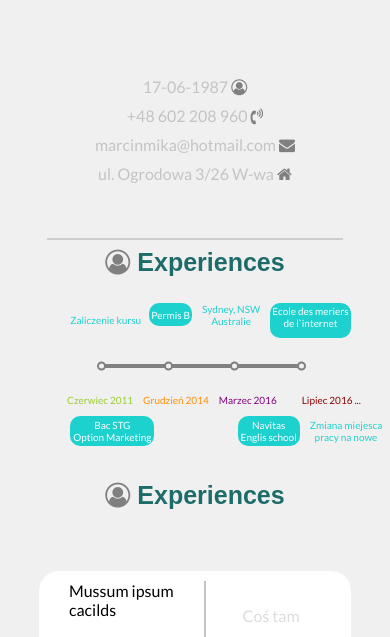
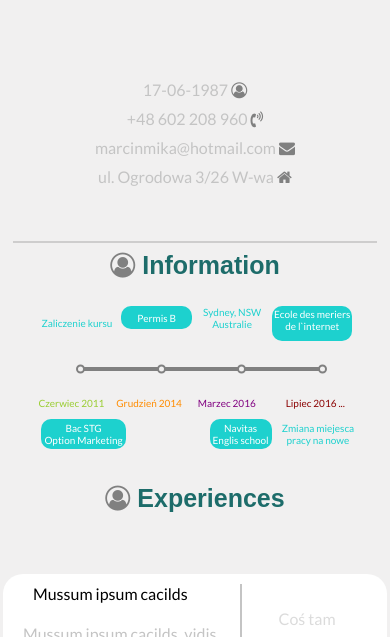
Before and after one commit to marcinmika2/CV, a plain HTML site: page index.html in a window 390 px wide. Shown: the part 170-807 px from the top of the page. Drawn offline with Linux system fonts and the light colour scheme; a web font is replaced by a local one.

Commit message:
Poprawa contentu

```diff
--- a/css/style.css
+++ b/css/style.css
@@ -691,4 +691,7 @@ meter::-webkit-meter-optimum-value {
 	border-left: 2px solid #c4c4c4;
 	line-height: 60px;
 }
+	body {
+	margin: 3px;
 }
+}
--- a/index.html
+++ b/index.html
@@ -42,7 +42,7 @@
 
 
 	<section class="timeline-1">
-	<h1><i class="fa fa-user-circle-o"></i> Experiences</h1>
+	<h1><i class="fa fa-user-circle-o"></i> Information</h1>
 	<article class="text-above-time-line">
 	<p>Zaliczenie kursu</p>
 	<p>Permis B</p>
```
